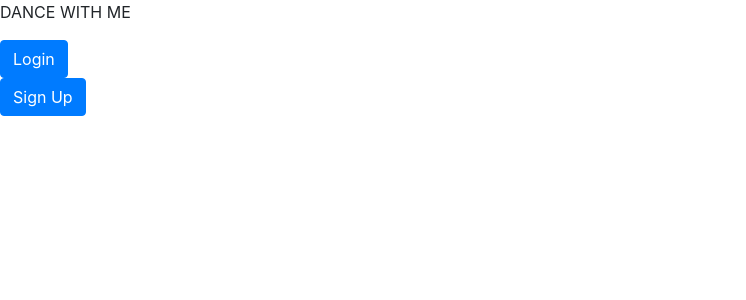
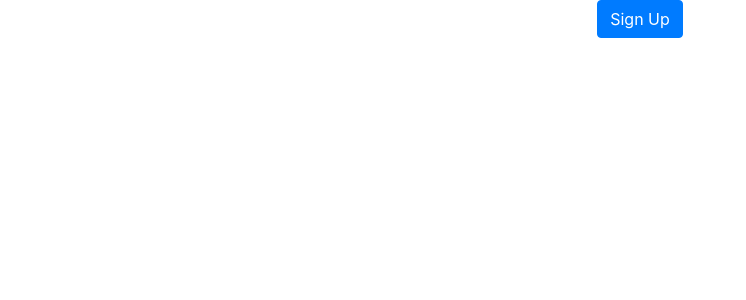
Before and after one commit to Mert1980/DanceWithMe, a React (Create React App) app in the folder frontend/dance-with-me/: page /users in a window 1280 px wide. Shown: the top 300 px of the page, without its empty margins (0-746 px from the left). Built offline with nearby package versions, Linux system fonts and the light colour scheme.

Commit message:
define react routes for signup and login components

```diff
--- a/frontend/dance-with-me/src/App.js
+++ b/frontend/dance-with-me/src/App.js
@@ -1,21 +1,14 @@
-import React from 'react';
-//import './App.css';
-import Login from './components/Login/Login'
-import SignUp from './components/Signup/Signup'
-import { Router, Redirect } from 'react-router';
+import React, { Component } from 'react'
+import MyRoutes from './routers/myroutes'
+import './App.css'
 
 function App() {
   return (
-    <div className="App">
-      <header className="App-header">
-        <p>
-          DANCE WITH ME
-        </p>
-      </header>
-
-      <Login/>
-      <SignUp/>
-    </div>
+    <React.Fragment>
+      <div className="App">
+        <MyRoutes />
+      </div>
+    </React.Fragment>
   );
 }
 
--- /dev/null
+++ b/frontend/dance-with-me/src/components/Landing/Landing.jsx
@@ -0,0 +1,14 @@
+import React, { Component } from "react";
+import SignUp from "../Signup/Signup";
+import Login from "../Login/Login";
+
+function Landing() {
+  return (
+    <div>
+      <SignUp />
+      <Login />
+    </div>
+  );
+}
+
+export default Landing;
--- a/frontend/dance-with-me/src/components/Login/Login.jsx
+++ b/frontend/dance-with-me/src/components/Login/Login.jsx
@@ -33,7 +33,7 @@ function Login() {
   }
   return (
     <>
-    {loggedIn ? (<Redirect to="/login" />): // we need frontend route here
+    {loggedIn ? (<Redirect to="/DanceWithMe" />): // we need frontend route here
     <div>
       <Button variant="primary" onClick={handleShow}>
         Login
--- a/frontend/dance-with-me/src/components/Signup/Signup.jsx
+++ b/frontend/dance-with-me/src/components/Signup/Signup.jsx
@@ -24,8 +24,7 @@ function SignUp() {
            localStorage.setItem('token', e.data.token);
            localStorage.setItem('ID', e.data.user._id);
            setSignedUp(true);
-           console.log(e.data.token);
-         } else {
+        } else {
            setSignedUp(false);
          }
        })
@@ -37,7 +36,7 @@ function SignUp() {
     <div>
       {signedUp ? (
         //we need frontend route here
-        <Redirect to="/users" />
+        <Redirect to="/DanceWithMe" />
       ) : (<div>
         <Button variant="primary" onClick={handleShow}>
           Sign Up
--- /dev/null
+++ b/frontend/dance-with-me/src/routers/myroutes.jsx
@@ -0,0 +1,29 @@
+import React from "react";
+import "../index.css";
+import { BrowserRouter as Router, Route, Switch } from "react-router-dom";
+import Signup from "../components/Signup/Signup";
+import Login from "../components/Login/Login";
+import Landing from "../components/Landing/Landing";
+
+export default class MyRoutes extends React.Component {
+  constructor() {
+    super();
+    this.state = {
+      users: []
+    };
+  }
+
+  render() {
+    return (
+      <div>
+        <Router>
+          <Switch>
+            <Route exact path="/DanceWithMe" component={Landing} />
+            <Route exact path="/users" component={Signup} />
+            <Route exact path="/login" component={Login} />
+          </Switch>
+        </Router>
+      </div>
+    );
+  }
+}
```
Also changed, not shown: frontend/dance-with-me/src/App.css (line endings or trailing spaces).
